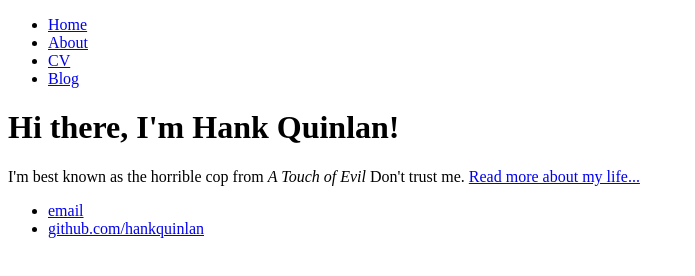
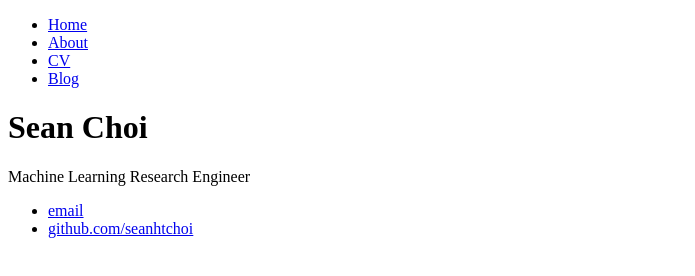
Before and after one commit to seanhtchoi/seanhtchoi.github.io, a plain HTML site: page index.html in a window 1280 px wide. Shown: the whole page, without its empty margins (0-695 px from the left). Drawn offline with Linux system fonts and the light colour scheme.

Commit message:
Update index.html

```diff
--- a/index.html
+++ b/index.html
@@ -1,7 +1,7 @@
 <!DOCTYPE html>
 <html>
 	<head>
-		<title>Hank Quinlan, Horrible Cop</title>
+		<title>Sean Choi</title>
 	</head>
 	<body>
 		<nav>
@@ -14,14 +14,14 @@
 		</nav>
 		<div class="container">
     		<div class="blurb">
-        		<h1>Hi there, I'm Hank Quinlan!</h1>
-				<p>I'm best known as the horrible cop from <em>A Touch of Evil</em> Don't trust me. <a href="/about">Read more about my life...</a></p>
+        		<h1>Sean Choi</h1>
+				<p>Machine Learning Research Engineer</p>
     		</div><!-- /.blurb -->
 		</div><!-- /.container -->
 		<footer>
     		<ul>
-        		<li><a href="mailto:hankquinlanhub@gmail.com">email</a></li>
-        		<li><a href="https://github.com/hankquinlan">github.com/hankquinlan</a></li>
+        		<li><a href="mailto:seanhtchoi@gmail.com">email</a></li>
+        		<li><a href="https://github.com/seanhtchoi">github.com/seanhtchoi</a></li>
 			</ul>
 		</footer>
 	</body>
```
